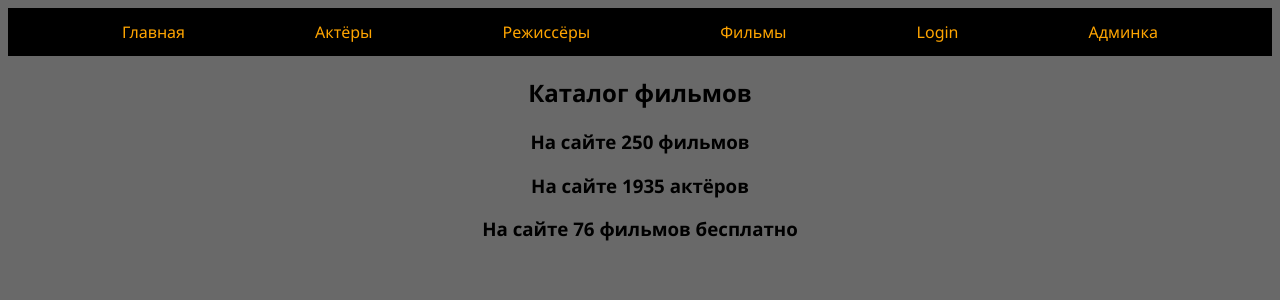
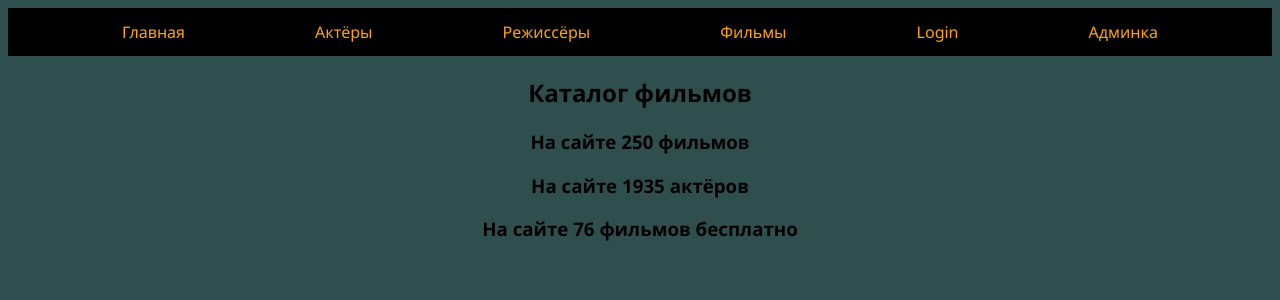
Before and after one commit to SamsaraKid/Lesson61_Project1_ToServer, a Django app: page / in a window 1280 px wide. Shown: the top 300 px of the page. Run offline with Django 4.2, Linux system fonts and the light colour scheme; data comes from the database, SQL or seed files in the repository.

Commit message:
тест изменений

```diff
--- a/catalog/static/css/main.css
+++ b/catalog/static/css/main.css
@@ -1,6 +1,7 @@
 body{
     font-family: "Segoe UI";
-    background-color: dimgrey;
+    /*background-color: dimgrey;*/
+    background-color: darkslategray;
 }
 
 .menu{
```
